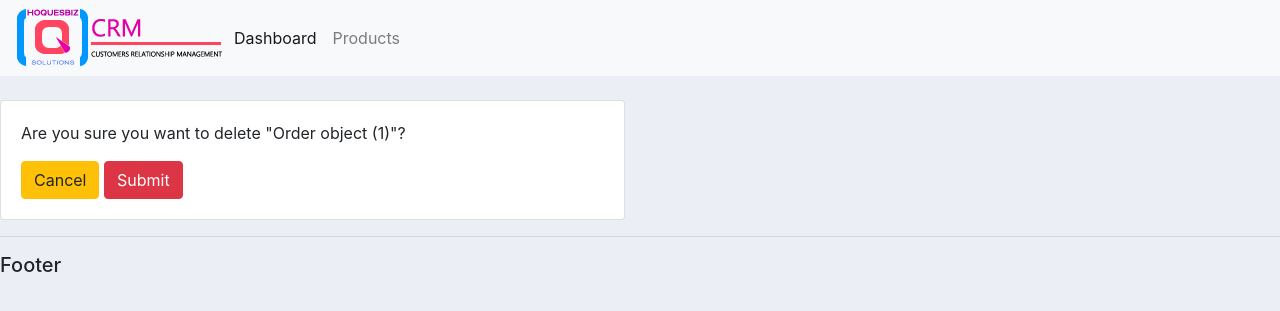
After one commit to mdazharulhoque7/crms, a Django app: page /delete_order/1/ in a window 1280 px wide. The commit adds this page. Shown: the top 311 px of the page. Run offline with Django 3.2, Linux system fonts and the light colour scheme; tables that the repository leaves empty hold one stand-in row (values such as "Sample post"); some libraries are stand-ins or nearby versions.

Commit message:
Create Update & Delete (CRUD) with Model Forms

```diff
--- a/accounts/templates/accounts/customer.html
+++ b/accounts/templates/accounts/customer.html
@@ -64,8 +64,8 @@
                             <td>{{ order.product.category }}</td>
                             <td>{{ order.date_created }}</td>
                             <td>{{ order.status }}</td>
-                            <td><a class="btn btn-sm btn-info" href="">Update</a></td>
-                            <td><a  class="btn btn-sm btn-danger" href="">Remove</a></td>
+                            <td><a class="btn btn-sm btn-info" href="{% url 'update_order' order.id %}">Update</a></td>
+                            <td><a  class="btn btn-sm btn-danger" href="{% url 'delete_order' order.id %}">Remove</a></td>
                         </tr>
                     {% endfor %}
                 </table>
--- a/accounts/templates/accounts/dashboard.html
+++ b/accounts/templates/accounts/dashboard.html
@@ -28,7 +28,7 @@
                 <h5>LAST 5 ORDERS</h5>
                 <hr>
                 <div class="card card-body">
-                    <a href="" class="btn btn-primary btn-sm btn-block">Create Order</a>
+                    <a href="{% url 'create_order' %}" class="btn btn-primary btn-sm btn-block">Create Order</a>
                     <table class="table table-sm">
                         <tr>
                             <th>Product</th>
@@ -42,8 +42,8 @@
                                 <td>{{ order.product }}</td>
                                 <td>{{ order.date_created }}</td>
                                 <td>{{ order.status }}</td>
-                                <td><a class="btn btn-sm btn-info" href="">Update</a></td>
-                                <td><a class="btn btn-sm btn-danger" href="">Delete</a></td>
+                                <td><a class="btn btn-sm btn-info" href="{% url 'update_order' order.id %}">Update</a></td>
+                                <td><a class="btn btn-sm btn-danger" href="{% url 'delete_order' order.id %}">Delete</a></td>
                             </tr>
                         {% endfor %}
                     </table>
--- /dev/null
+++ b/accounts/templates/accounts/delete.html
@@ -0,0 +1,18 @@
+{%  extends 'accounts/main.html' %}
+
+{% block content %}
+<br>
+<div class="row">
+    <div class="col-md-6">
+        <div class="card card-body">
+            <p>Are you sure you want to delete "{{ item }}"?</p>
+            <form action="" method="POST">
+                {% csrf_token %}
+                {{ form }}
+                <a href="{% url 'home' %}" class="btn btn-warning">Cancel</a>
+                <input class="btn btn-danger" type="submit" name="Confirm">
+            </form>
+        </div>
+    </div>
+</div>
+{% endblock %}
--- a/accounts/urls.py
+++ b/accounts/urls.py
@@ -5,4 +5,8 @@ urlpatterns = [
     path('', views.home, name='home'),
     path('products/', views.products, name='products'),
     path('customer/<str:id>/', views.customer, name='customer'),
+
+    path('create_order/', views.createOrder, name='create_order'),
+    path('update_order/<str:id>/', views.updateOrder, name='update_order'),
+    path('delete_order/<str:id>/', views.deleteOrder, name='delete_order'),
 ]
--- a/accounts/views.py
+++ b/accounts/views.py
@@ -1,8 +1,9 @@
-from django.shortcuts import render
+from django.shortcuts import render, redirect
 from django.http import HttpResponse
 
 # Create your views here.
 from .models import Product, Order, Customer
+from .forms import OrderForm
 
 def home(request):
     orders = Order.objects.all()
@@ -35,3 +36,35 @@ def customer(request, id):
                'order_count': order_count,
                }
     return render(request, 'accounts/customer.html', context)
+
+def createOrder(request):
+    form = OrderForm()
+
+    if request.method == 'POST':
+        form = OrderForm(request.POST)
+        if form.is_valid():
+            form.save()
+            return redirect('/')
+    contex = {'form': form}
+    return render(request, 'accounts/order_form.html', contex)
+
+def updateOrder(request, id):
+    order = Order.objects.get(id=id)
+    form = OrderForm(instance=order)
+
+    if request.method == 'POST':
+        form = OrderForm(request.POST, instance=order)
+        if form.is_valid():
+            form.save()
+            return redirect('/')
+    contex = {'form': form}
+    return render(request, 'accounts/order_form.html', contex)
+
+def deleteOrder(request, id):
+    order = Order.objects.get(id=id)
+
+    if request.method == 'POST':
+        order.delete()
+        return redirect('/')
+    contex = {'item': order}
+    return render(request, 'accounts/delete.html', contex)
```
Also changed, not shown: accounts/forms.py (added, +7 -0 lines), accounts/templates/accounts/order_form.html (added, +17 -0 lines).
